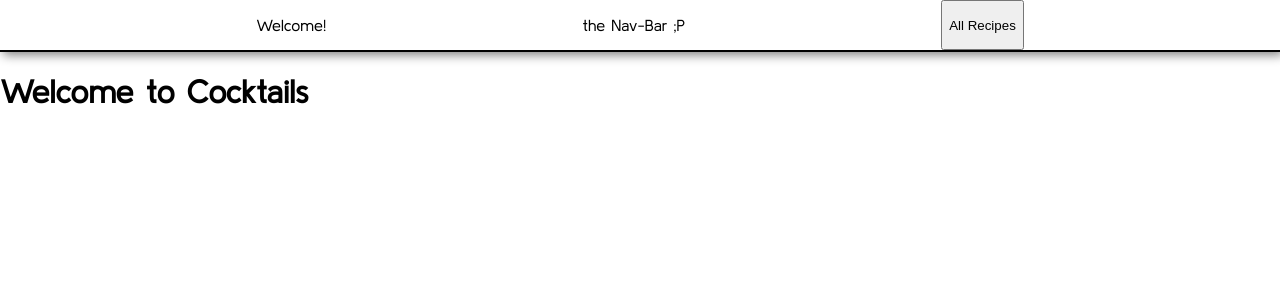
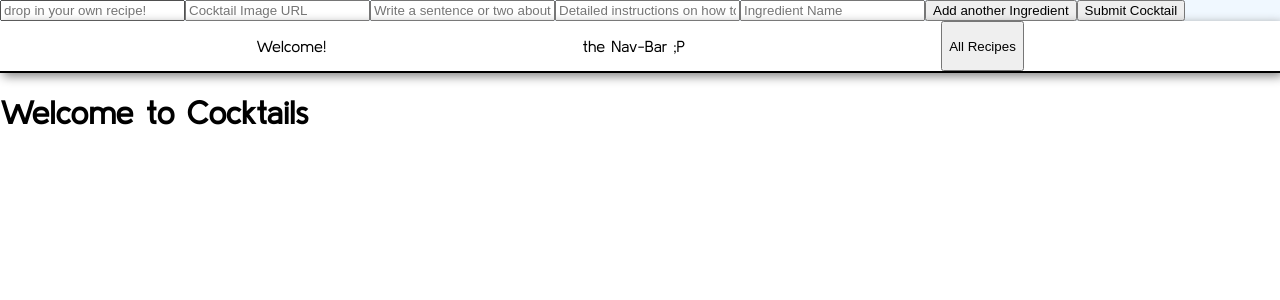
Before and after one commit to zckramer/richard-zack-frontend-api-mastery, a React (Create React App) app: page / in a window 1280 px wide. Shown: the top 300 px of the page. Built offline with nearby package versions, Linux system fonts and the light colour scheme.

Commit message:
new recipe form component, single recipe view

```diff
--- a/src/App.css
+++ b/src/App.css
@@ -83,3 +83,22 @@
   display: flex;
 
 }
+.modal-container {
+  display: none;
+}
+.modal-container.show {
+  display: flex;
+  width: 100%;
+  height: 100%;
+  position: fixed;
+  top: 0;
+  left: 0;
+  z-index: 1000;
+  background-color: #282c344b;
+}
+
+.modal-content {
+  display: flex;
+  background-color: aliceblue;
+  margin: auto;
+}
--- a/src/App.js
+++ b/src/App.js
@@ -4,10 +4,12 @@ import Home from './components/Home'
 import Navbar from './components/Navbar'
 import RecipesPage from './components/RecipesPage'
 import SingleRecipePage from './components/SingleRecipePage'
+import NewRecipeForm from './components/NewRecipeForm'
 
 
 function App() {
   const [content, setContent] = React.useState(null)
+
 
   React.useEffect(() => {
     setContent(<Home />)
@@ -23,12 +25,13 @@ function App() {
   }
 
   return (
-    <div>
+    <>
+    <NewRecipeForm show="true" />
       <Navbar onClick={handleRecipesButton} />
       <div>
         {content}
       </div>
-    </div>
+    </>
   );
 }
 export default App;
--- /dev/null
+++ b/src/components/NewRecipeForm.jsx
@@ -0,0 +1,64 @@
+import React from 'react'
+
+
+const BASE_URL = "http://localhost:8080/recipes"
+
+export default function NewRecipeForm() {
+    function clearForm() {
+        // document.querySelector(".input__recipe-name").value = ""
+        // document.querySelector(".input__recipe-name").placeholder = "Add your own recipe!"
+        // document.querySelector(".input__recipe-image").value = ""
+        // document.querySelector(".input__recipe-image").placeholder = "Cocktail Image URL"
+        // document.querySelector(".input__recipe-description").value = ""
+        // document.querySelector(".input__recipe-description").placeholder = "Write a sentence or two about this drink...!"
+        // document.querySelector(".input__recipe-instructions").value = ""
+        // document.querySelector(".input__recipe-instructions").placeholder = "Detailed instructions on how to make this drink..."
+        // document.querySelectorAll(".input__recipe-ingredient").innerHTML = ""
+        console.log("Super Clear Form Attack Go!");
+    }
+
+    function handleSubmit(event) {
+
+        event.preventDefault();
+
+        const name = document.querySelector(".input__recipe-name").value;
+        const image = document.querySelector(".input__recipe-image").value;
+        const description = document.querySelector(".input__recipe-description").value;
+        const instructions = document.querySelector(".input__recipe-instructions").value;
+        const ingredients = document.querySelectorAll(".input__recipe-ingredient").value;
+
+        fetch(BASE_URL, {
+          method: "POST",
+          headers: {
+            "Content-Type": "application/json"
+          },
+          body: JSON.stringify({
+            name: name,
+            image: image,
+            description: description,
+            ingredients: [ingredients],
+            instructions: instructions
+          })
+        })
+          .then(response => {
+            if (response.status === 200) {
+              clearForm();
+            }
+
+          })
+      }
+
+    return (
+        <div className="modal-container.show">
+            <form className="modal-content">
+                <input className="input__recipe-name" name="name" placeholder="drop in your own recipe!"></input>
+                <input className="input__recipe-image" name="image" placeholder="Cocktail Image URL"></input>
+                <input className="input__recipe-description" name="description" placeholder="Write a sentence or two about this drink...!"></input>
+                <input className="input__recipe-instructions" name="instructions" placeholder="Detailed instructions on how to make this drink..."></input>
+                <input className="input__recipe-ingredient" name="ingredient" placeholder="Ingredient Name"></input>
+                <button className="recipe-add-ingredient" name="add-ingredient">Add another Ingredient</button>
+                <button type="submit" onClick={handleSubmit}>Submit Cocktail</button>
+            </form>
+        </div>
+    )
+}
--- a/src/components/RecipesPage.jsx
+++ b/src/components/RecipesPage.jsx
@@ -1,5 +1,6 @@
 import React from 'react'
 import RecipeCard from './RecipeCard'
+import NewRecipeForm from './NewRecipeForm'
 
 const BASE_URL = "http://localhost:8080/recipes"
 
@@ -7,12 +8,7 @@ export default function RecipesPage(props) {
   const [fetchResponse, setFetchResponse] = React.useState({});
   const [isLoading, setIsLoading] = React.useState(false)
 
-  function clearForm() {
-    document.querySelector(".input__recipe-name").value = ""
-    document.querySelector(".input__recipe-name").placeholder = "drop in your own recipe!"
-    document.querySelector(".input__recipe-image").value = ""
-    document.querySelector(".input__recipe-image").placeholder = "Cocktail Image URL"
-  }
+
 
   function getRecipes() {
     setIsLoading(true)
@@ -27,44 +23,13 @@ export default function RecipesPage(props) {
     getRecipes();
   }, [])
 
-  function handleSubmit(event) {
 
-    event.preventDefault();
-
-    const name = document.querySelector(".input__recipe-name").value;
-    const image = document.querySelector(".input__recipe-image").value;
-
-    fetch(BASE_URL, {
-      method: "POST",
-      headers: {
-        "Content-Type": "application/json"
-      },
-      body: JSON.stringify({
-        name: name,
-        image: image
-      })
-    })
-      .then(response => {
-        if (response.status === 200) {
-
-          clearForm()
-
-          getRecipes();
-        }
-
-      })
-
-  }
   return (
     <div className="App">
+      <NewRecipeForm />
       <div className="recipes-container">
         <section className="recipe-form">
           <p>New Cocktail:</p>
-          <form>
-            <input className="input__recipe-name" name="name" placeholder="drop in your own recipe!"></input>
-            <input className="input__recipe-image" name="image" placeholder="Cocktail Image URL"></input>
-            <button type="submit" onClick={handleSubmit}>Create Cocktail</button>
-          </form>
         </section>
         <section className="recipe-card__section">
           {isLoading ? (<div>Loading Data...</div>) : (fetchResponse.Recipes && fetchResponse.Recipes.map(recipe =>
@@ -73,6 +38,7 @@ export default function RecipesPage(props) {
               name={recipe.name}
               image={recipe.image}
               recipeId={recipe._id}
+              description={recipe.description}
               onClick={props.onClick}
             />
           ))}
--- a/src/components/SingleRecipePage.jsx
+++ b/src/components/SingleRecipePage.jsx
@@ -1,4 +1,4 @@
-import React from 'react'
+import React, { Component } from 'react'
 
 const BASE_URL = "http://localhost:8080"
 
@@ -6,24 +6,30 @@ export default function SingleRecipePage(props) {
 
     const [fetchData, setFetchData] = React.useState({});
 
-function getSingleRecipe() {
+    React.useEffect(() => {
         fetch(BASE_URL + '/' + props._id)
             .then(res => res.json())
             .then(recipeData => {
                 console.log(recipeData.Recipe)
                 setFetchData(recipeData.Recipe)
             })
-    }
 
-    React.useEffect(() => {
-        getSingleRecipe();
-    }, [])
+    }, [props._id])
 
     return (
         <div className="Single-Recipe-Page">
             <article className="Single-Recipe-Card">
-                <div>Name: {fetchData.name}</div>
-                <img src={fetchData.image}></img>
+                <div>Name: {fetchData.name ? fetchData.name : "loading..."}</div>
+                <img alt="just a placekitten..." src={fetchData.image ? fetchData.image : "loading..."}></img>
+                <p>{fetchData.description ? fetchData.description : "loading..."}</p>
+                <ul>
+
+                    {fetchData.ingredients ? fetchData.ingredients.map((ingredient, index) => {
+                        return <li key={index}>{ingredient}</li>
+                    }) : "loading..."}
+
+                </ul>
+
             </article>
         </div>
     )
```
Also changed, not shown: src/components/RecipeCard.jsx (line endings or trailing spaces).
